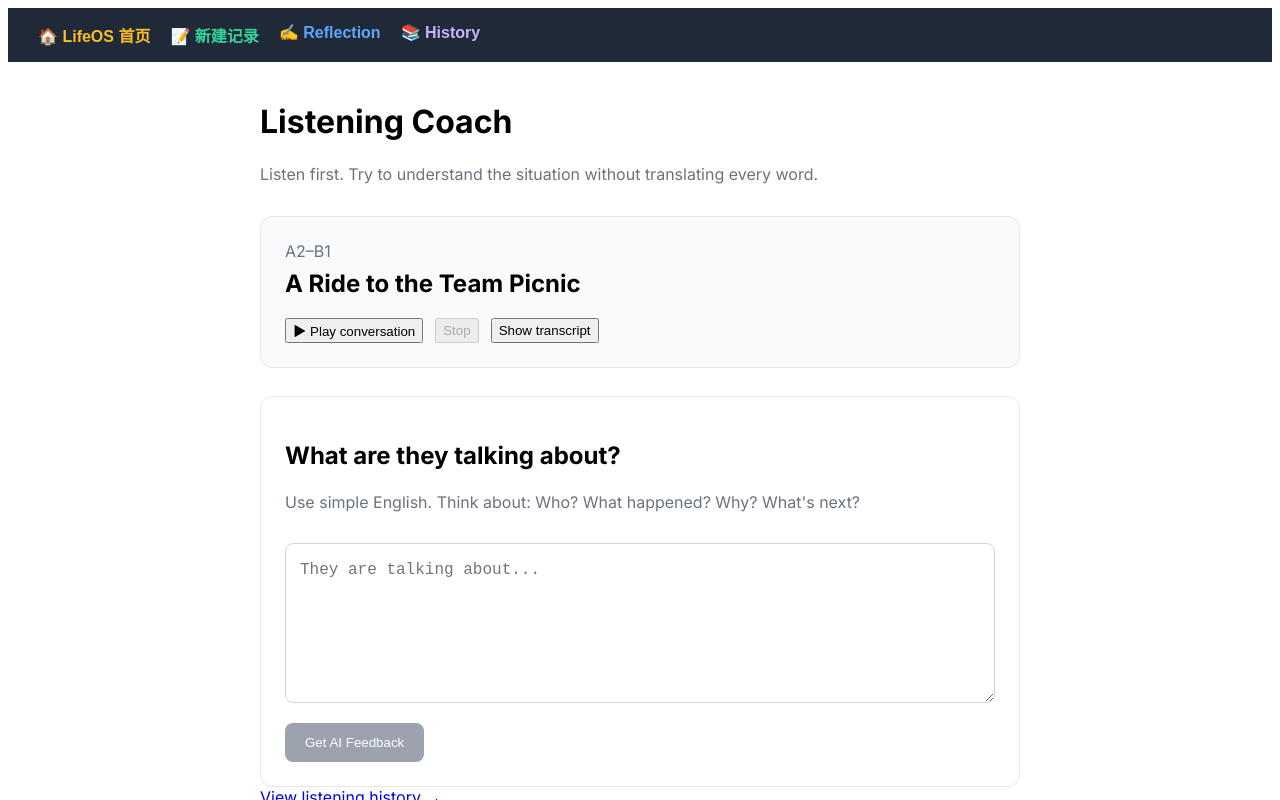
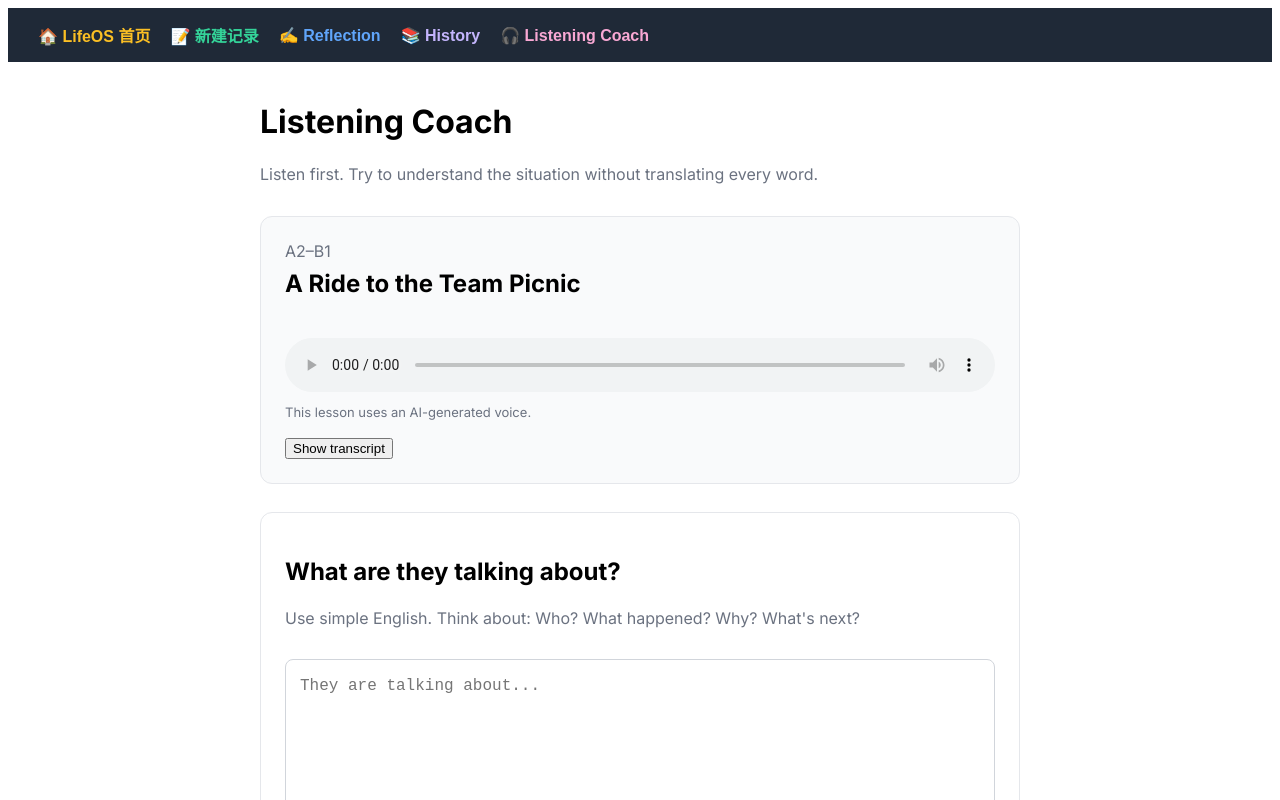
Before and after one commit to HannahHuiLee/lifeos-app, a Next.js app: page /listening in a window 1280 px wide. Shown: the top 800 px of the page. Built offline with nearby package versions, Linux system fonts and the light colour scheme.

Commit message:
update the real audio file and replace web tts

```diff
--- a/app/listening/history/page.tsx
+++ b/app/listening/history/page.tsx
@@ -4,6 +4,7 @@ import Link from 'next/link';
 import { useEffect, useState } from 'react';
 
 import type { ListeningAnalysis } from '@/lib/listening-analysis';
+
 
 
 type HistorySession = {
--- a/app/listening/page.tsx
+++ b/app/listening/page.tsx
@@ -2,7 +2,7 @@
 
 import Link from 'next/link';
 
-import { useEffect, useState } from 'react';
+import { useState } from 'react';
 
 import { listeningPractices } from '@/lib/listening-practices';
 import type { ListeningAnalysis } from '@/lib/listening-analysis';
@@ -11,9 +11,9 @@ import type { ListeningAnalysis } from '@/lib/listening-analysis';
 export default function ListeningPage() {
     const practice = listeningPractices[0];
 
-    const [isPlaying, setIsPlaying] = useState(false);
+    // const [isPlaying, setIsPlaying] = useState(false);
     const [showTranscript, setShowTranscript] = useState(false);
-    const [message, setMessage] = useState('');
+    // const [message, setMessage] = useState('');
 
     // Write Answer → Save → Mock AI Analyze
     const [answer, setAnswer] = useState('');
@@ -21,56 +21,6 @@ export default function ListeningPage() {
         useState<ListeningAnalysis | null>(null);
     const [isSubmitting, setIsSubmitting] = useState(false);
     const [submitMessage, setSubmitMessage] = useState('');
-
-    useEffect(() => {
-        return () => {
-            window.speechSynthesis.cancel();
-        };
-    }, []);
-
-    function handlePlay() {
-        if (!('speechSynthesis' in window)) {
-            setMessage('当前浏览器不支持语音播放。');
-            return;
-        }
-
-        window.speechSynthesis.cancel();
-
-        const voices = window.speechSynthesis.getVoices();
-
-        setIsPlaying(true);
-        setMessage('');
-
-        practice.turns.forEach((turn, index) => {
-            const utterance = new SpeechSynthesisUtterance(turn.text);
-
-            utterance.rate = 0.9;
-            utterance.pitch = turn.speaker === 'Maya' ? 1.1 : 0.9;
-
-            if (voices.length > 0) {
-                const voiceIndex = turn.speaker === 'Maya' ? 0 : 1;
-                utterance.voice = voices[voiceIndex % voices.length];
-            }
-
-            if (index === practice.turns.length - 1) {
-                utterance.onend = () => {
-                    setIsPlaying(false);
-                };
-            }
-
-            utterance.onerror = () => {
-                setIsPlaying(false);
-                setMessage('播放失败，请再试一次。');
-            };
-
-            window.speechSynthesis.speak(utterance);
-        });
-    }
-
-    function handleStop() {
-        window.speechSynthesis.cancel();
-        setIsPlaying(false);
-    }
 
     function handleAnswerChange(
         event: React.ChangeEvent<HTMLTextAreaElement>
@@ -167,43 +117,38 @@ export default function ListeningPage() {
 
                 <h2 style={{ marginTop: '8px' }}>{practice.title}</h2>
 
-                <div
+                <audio
+                    controls
+                    preload="metadata"
                     style={{
-                        display: 'flex',
-                        gap: '12px',
-                        flexWrap: 'wrap',
+                        width: '100%',
                         marginTop: '20px',
                     }}
                 >
-                    <button
-                        type="button"
-                        onClick={handlePlay}
-                        disabled={isPlaying}
-                    >
-                        {isPlaying ? 'Playing...' : '▶ Play conversation'}
-                    </button>
+                    <source src={practice.audioSrc} type="audio/mpeg" />
 
-                    <button
-                        type="button"
-                        onClick={handleStop}
-                        disabled={!isPlaying}
-                    >
-                        Stop
-                    </button>
+                    Your browser does not support audio playback.
+                </audio>
 
-                    <button
-                        type="button"
-                        onClick={() => setShowTranscript((value) => !value)}
-                    >
-                        {showTranscript ? 'Hide transcript' : 'Show transcript'}
-                    </button>
-                </div>
+                <p
+                    style={{
+                        margin: '8px 0 0',
+                        color: '#6b7280',
+                        fontSize: '13px',
+                    }}
+                >
+                    This lesson uses an AI-generated voice.
+                </p>
 
-                {message && (
-                    <p style={{ marginTop: '16px', color: '#b91c1c' }}>
-                        {message}
-                    </p>
-                )}
+                <button
+                    type="button"
+                    onClick={() => setShowTranscript((value) => !value)}
+                    style={{
+                        marginTop: '18px',
+                    }}
+                >
+                    {showTranscript ? 'Hide transcript' : 'Show transcript'}
+                </button>
 
                 {showTranscript && (
                     <div
--- a/components/Navbar.tsx
+++ b/components/Navbar.tsx
@@ -11,12 +11,15 @@ export default function Navbar() {
             color: 'white',
             fontFamily: 'sans-serif',
             fontSize: '1rem',
-            fontWeight: 'bold'
+            fontWeight: 'bold',
+            flexWrap: 'wrap',
+            alignItems: 'center',
         }}>
             <Link href="/" style={{ color: '#fbbf24', textDecoration: 'none' }}>🏠 LifeOS 首页</Link>
             <Link href="/create-note" style={{ color: '#34d399', textDecoration: 'none' }}>📝 新建记录</Link>
             <Link href="/reflection" style={{ color: '#60a5fa', textDecoration: 'none' }}>✍️ Reflection</Link>
             <Link href="/history" style={{ color: '#c4b5fd', textDecoration: 'none' }}>📚 History</Link>
+            <Link href="/listening" style={{ color: '#f9a8d4', textDecoration: 'none', }}>🎧 Listening Coach</Link>
         </nav>
     );
 }
--- a/lib/listening-practices.ts
+++ b/lib/listening-practices.ts
@@ -7,6 +7,7 @@ export type ListeningPractice = {
   id: string;
   title: string;
   level: string;
+  audioSrc: string;
   turns: ListeningTurn[];
   reference: {
     mainIdea: string;
@@ -24,6 +25,7 @@ export const listeningPractices: ListeningPractice[] = [
     id: 'team-picnic-ride',
     title: 'A Ride to the Team Picnic',
     level: 'A2–B1',
+    audioSrc: '/audio/team-picnic-ride.mp3',
     turns: [
       {
         speaker: 'Maya',
```
Also changed, not shown: scripts/generate-listening-audio.mjs (added, +61 -0 lines), 1 other file (tests, documents, lock files or other folders).
